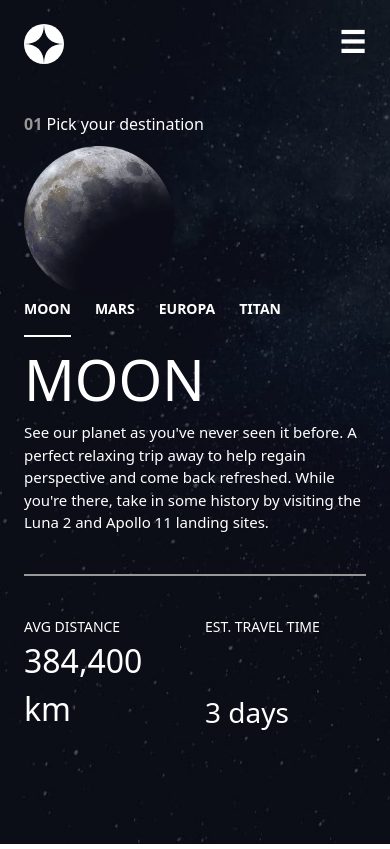
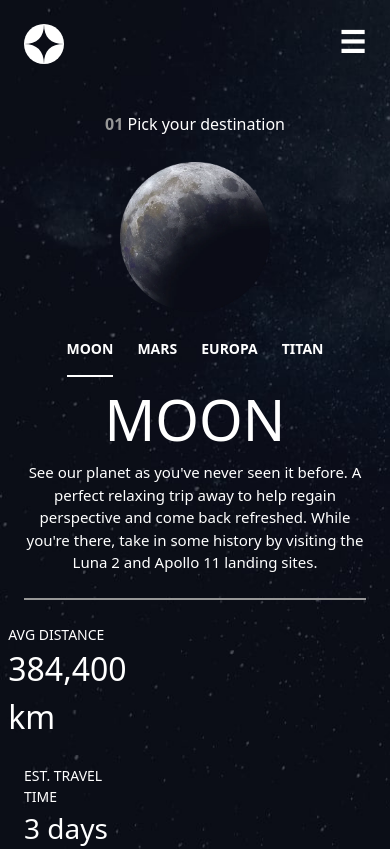
Before and after one commit to DanielApple05/Space-Tourism-site, a React (Vite) app: page /destinations in a window 390 px wide. Built offline with nearby package versions, Linux system fonts and the light colour scheme.

Commit message:
refactor planets component layout for improved responsiveness and alignment

```diff
--- a/src/components/destinationComponents/planets.jsx
+++ b/src/components/destinationComponents/planets.jsx
@@ -6,17 +6,17 @@ const planets = ({ galaxy }) => {
 
   return (
     <div className="text-white xl:mx-[165px] mx-[24px] xl:my-[48px] my-[24px] ">
-      <h1 className="xl:text-[28px] text-[16px]">
+      <h1 className="xl:text-[28px] text-[16px] xl:text-start text-center">
         <span className="text-[#979797] font-bold">01</span> Pick your
         destination
       </h1>
-      <div className="w-[100%] flex  xl:py-[133px] py-[10px] xl:pr-[47px] pr-[0px] xl:pl-[27px] pl-[0px] justify-between xl:flex grid ">
-        <div className="xl:w-[40%] block ">
+      <div className="w-[100%] flex  xl:py-[133px] py-[0px] xl:pr-[47px] pr-[0px] xl:pl-[27px] pl-[0px] justify-between xl:flex grid ">
+        <div className="xl:w-[40%] block xl:block justify-center flex xl:py-0 py-[26px] xl:px-0 px-[88px]">
           <img src={galaxy[activePlanet].images.webp} alt="" className="xl:w-[480px] w-[150px] xl:h-[480px] h-[150px] "/>
         </div>
-        <div className=" xl:w-[40%] block  ">
-          <div className="border-b-[2px] border-[#979797] mb-[40px] pb-[40px] ">
-            <div className=" space-x-6 font-bold">
+        <div className=" xl:w-[40%] block">
+          <div className="border-b-[2px] border-[#979797] xl:mb-[40px] mb-[24px] xl:pb-[40px] pb-[24px] ">
+            <div className=" space-x-6 font-bold flex xl:block justify-center ">
               {galaxy.map((planet, index) => (
                 <button
                   key={planet.name}
@@ -32,22 +32,22 @@ const planets = ({ galaxy }) => {
               ))}
             </div>
 
-            <div>
-              <div>
+            <div className=" grid xl:justify-items-start justify-items-center">
+
                 <p className=" xl:text-[110px] text-[56px] ">{galaxy[activePlanet].name}</p>
-              </div>
-              <p className="xl:text-[18px] text-[15px]">{galaxy[activePlanet].descriptions}</p>
+
+              <p className="xl:text-[18px] text-[15px] xl:text-start text-center">{galaxy[activePlanet].descriptions}</p>
             </div>
 
           </div>
-          <div className="flex  gap-[20px] ">
-            <div className=" w-[50%] flex flex-col justify-between">
+          <div className=" flex xl:flex grid  xl:gap-[20px] gap-[24px] justify-between w-[100%] ">
+            <div className=" grid xl:justify-start justify-center w-[50%]">
               <p className="text-[14px]">AVG DISTANCE
               </p>
               <p className="text-[32px]">{galaxy[activePlanet].distance}</p>
             </div>
 
-            <div className="w-[50%] flex flex-col justify-between">
+            <div className=" grid xl:justify-start justify-center w-[50%]">
               <p className="text-[14px]">EST. TRAVEL TIME</p>
               <p className="text-[28px]">{galaxy[activePlanet].travel}</p>
             </div>
```
